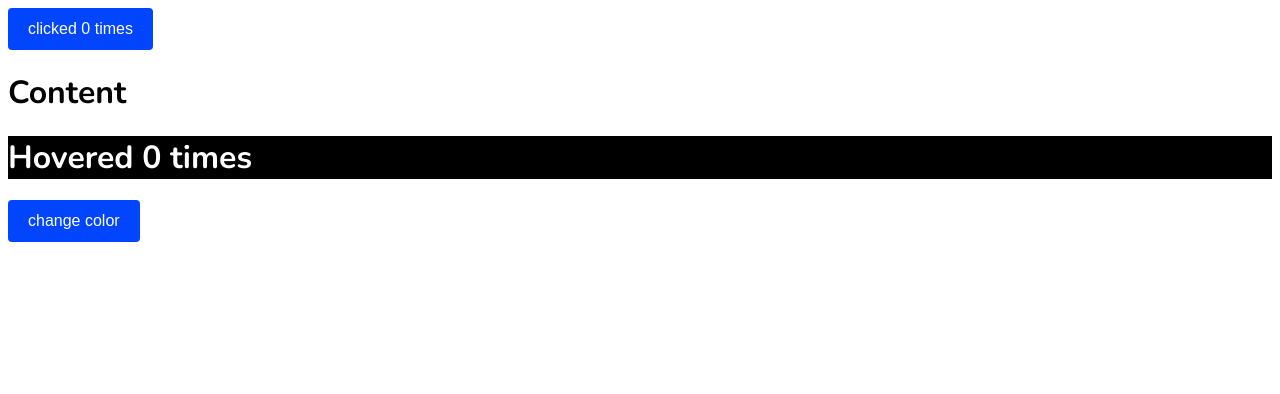
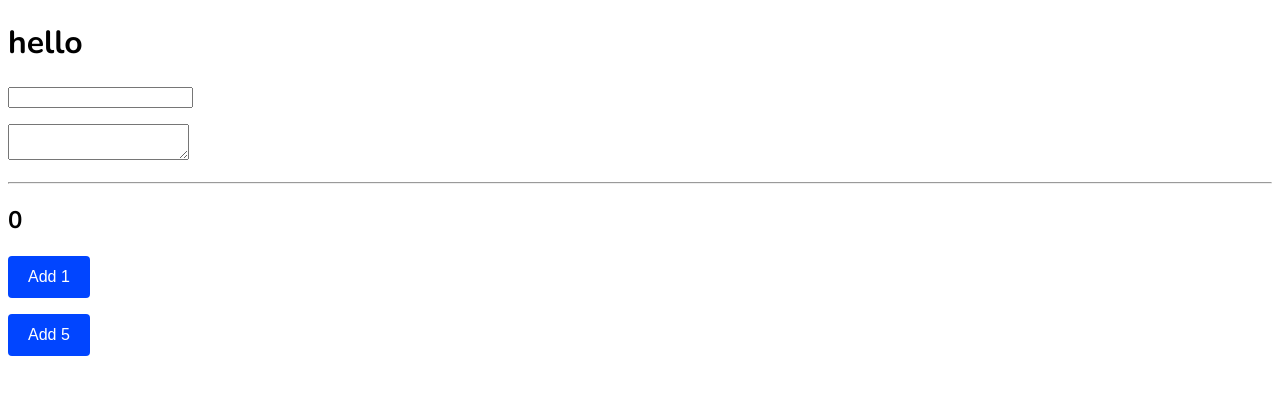
Before and after one commit to hridoyhaque01/react_classes, a React (Create React App) app in the folder myapp/: page / in a window 1280 px wide. Shown: the top 394 px of the page. Built offline with nearby package versions, Linux system fonts and the light colour scheme.

Commit message:
use state source code uploaded

```diff
--- a/myapp/src/App.js
+++ b/myapp/src/App.js
@@ -1,39 +1,14 @@
 import React, { Component } from "react";
-import ClickCounter from "./components/ClickCounter";
-import ThemeContext from "./components/context/themeContext";
 import Counter from "./components/Counter";
-import Section from "./components/Section";
+import TodoObj from "./components/TodoObj";
 
 export default class App extends Component {
-  state = {
-    theme: "dark",
-  };
-
-  switchTheme = () => {
-    this.setState(({ theme }) => {
-      if (theme === "dark") {
-        return {
-          theme: "light",
-        };
-      }
-      return {
-        theme: "dark",
-      };
-    });
-  };
-
   render() {
-    const { theme } = this.state;
     return (
       <div>
-        <Counter>
-          {(counter, increamentCount) => (
-            <ClickCounter counter={counter} increamentCount={increamentCount} />
-          )}
-        </Counter>
-        <ThemeContext.Provider value={{ theme, SwitchTheme: this.switchTheme }}>
-          <Section />
-        </ThemeContext.Provider>
+        <h1>hello</h1>
+        <TodoObj />
+        <Counter />
       </div>
     );
   }
--- a/myapp/src/components/ClickCounter.js
+++ /dev/null
@@ -1,14 +0,0 @@
-import React, { Component } from "react";
-
-export default class ClickCounter extends Component {
-  render() {
-    const { counter, increamentCount } = this.props;
-    return (
-      <div>
-        <button type="button" onClick={increamentCount}>
-          clicked {counter} times
-        </button>
-      </div>
-    );
-  }
-}
--- a/myapp/src/components/Content.js
+++ /dev/null
@@ -1,45 +0,0 @@
-import React, { useContext } from "react";
-import ThemeContext from "./context/themeContext";
-import Counter from "./Counter";
-import HoverCounter from "./HoverCounter";
-
-export default function Content() {
-  const context = useContext(ThemeContext);
-  const { theme, SwitchTheme } = context;
-  return (
-    <div>
-      <Counter>
-        {(counter, increamentCount) => (
-          <HoverCounter
-            SwitchTheme={SwitchTheme}
-            theme={theme}
-            counter={counter}
-            increamentCount={increamentCount}
-          />
-        )}
-      </Counter>
-    </div>
-  );
-}
-
-// export default class Content extends Component {
-//   render() {
-//     const { theme, SwitchTheme } = this.context;
-//     return (
-//       <div>
-//         <Counter>
-//           {(counter, increamentCount) => (
-//             <HoverCounter
-//               SwitchTheme={SwitchTheme}
-//               theme={theme}
-//               counter={counter}
-//               increamentCount={increamentCount}
-//             />
-//           )}
-//         </Counter>
-//       </div>
-//     );
-//   }
-// }
-
-// Content.contextType = ThemeContext;
--- a/myapp/src/components/Counter.js
+++ b/myapp/src/components/Counter.js
@@ -1,17 +1,30 @@
-import { Component } from "react";
+import React, { useState } from "react";
 
-export default class Counter extends Component {
-  state = {
-    count: 0,
+export default function Counter() {
+  const [count, setCount] = useState(0);
+  let i = 0;
+  const addFive = () => {
+    while (i < 5) {
+      setCount((prevState) => prevState + 1);
+      i += 1;
+    }
   };
-
-  increamentCount = () => {
-    this.setState((prevState) => ({ count: prevState.count + 1 }));
-  };
-
-  render() {
-    const { count } = this.state;
-    const { children } = this.props;
-    return children(count, this.increamentCount);
-  }
+  return (
+    <div>
+      <h2>{count}</h2>
+      <p>
+        <button
+          type="button"
+          onClick={() => setCount((prevState) => prevState + 1)}
+        >
+          Add 1
+        </button>
+      </p>
+      <p>
+        <button type="button" onClick={addFive}>
+          Add 5
+        </button>
+      </p>
+    </div>
+  );
 }
--- a/myapp/src/components/HoverCounter.js
+++ /dev/null
@@ -1,21 +0,0 @@
-import React from "react";
-
-export default function HoverCounter({
-  SwitchTheme,
-  counter,
-  increamentCount,
-  theme,
-}) {
-  const style =
-    theme === "dark" ? { backgroundColor: "#000", color: "#fff" } : null;
-  return (
-    <div>
-      <h1 style={style} onMouseOver={increamentCount}>
-        Hovered {counter} times
-      </h1>
-      <button type="button" onClick={SwitchTheme}>
-        change color
-      </button>
-    </div>
-  );
-}
--- a/myapp/src/components/Section.js
+++ /dev/null
@@ -1,11 +0,0 @@
-import React from "react";
-import Content from "./Content";
-
-export default function Section() {
-  return (
-    <div>
-      <h1>Content</h1>
-      <Content />
-    </div>
-  );
-}
--- /dev/null
+++ b/myapp/src/components/TodoObj.js
@@ -0,0 +1,40 @@
+import React, { useState } from "react";
+
+export default function TodoObj() {
+  const [todo, setTodo] = useState({
+    title: "",
+    description: "",
+  });
+
+  const { title, description } = todo;
+  return (
+    <div>
+      <p>{title}</p>
+      <p>
+        <input
+          type="text"
+          value={title}
+          onChange={(e) =>
+            setTodo({
+              ...todo,
+              title: e.target.value,
+            })
+          }
+        />
+      </p>
+      <p>
+        <textarea
+          name="todo"
+          value={description}
+          onChange={(e) =>
+            setTodo({
+              ...todo,
+              description: e.target.value,
+            })
+          }
+        />
+      </p>
+      <hr />
+    </div>
+  );
+}
--- a/myapp/src/components/User.js
+++ /dev/null
@@ -1,5 +0,0 @@
-import React from "react";
-
-export default function User({ render }) {
-  return <div>{render(true)} I love you</div>;
-}
--- a/myapp/src/components/context/themeContext.js
+++ /dev/null
@@ -1,5 +0,0 @@
-import React from "react";
-
-const themeContext = React.createContext();
-
-export default themeContext;
```
Also changed, not shown: myapp/src/components/HOC/withCounter.js (deleted, +0 -26 lines), myapp/src/components/Todo.js (added, +26 -0 lines), myapp/src/components/lib/Context.js (deleted, +0 -24 lines).
